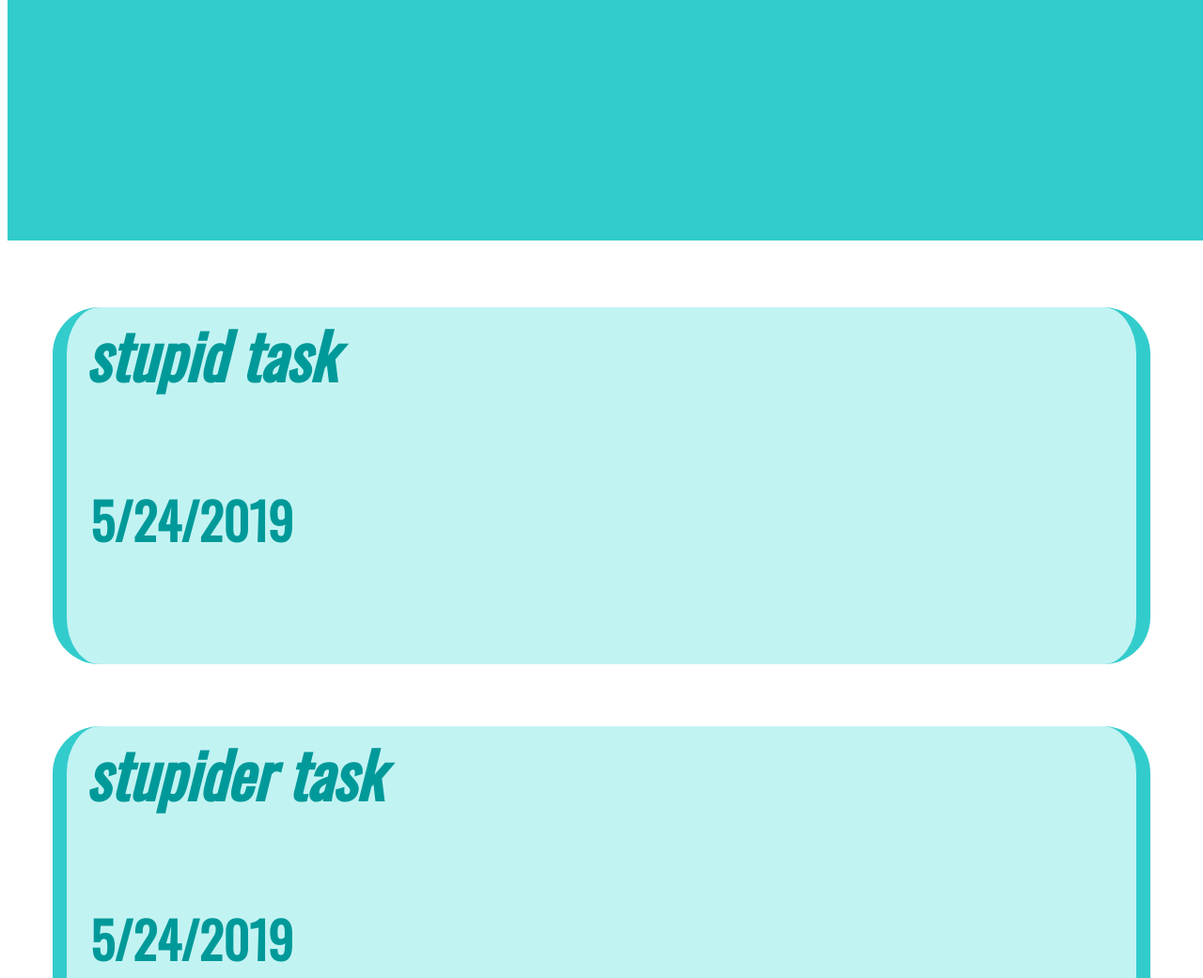
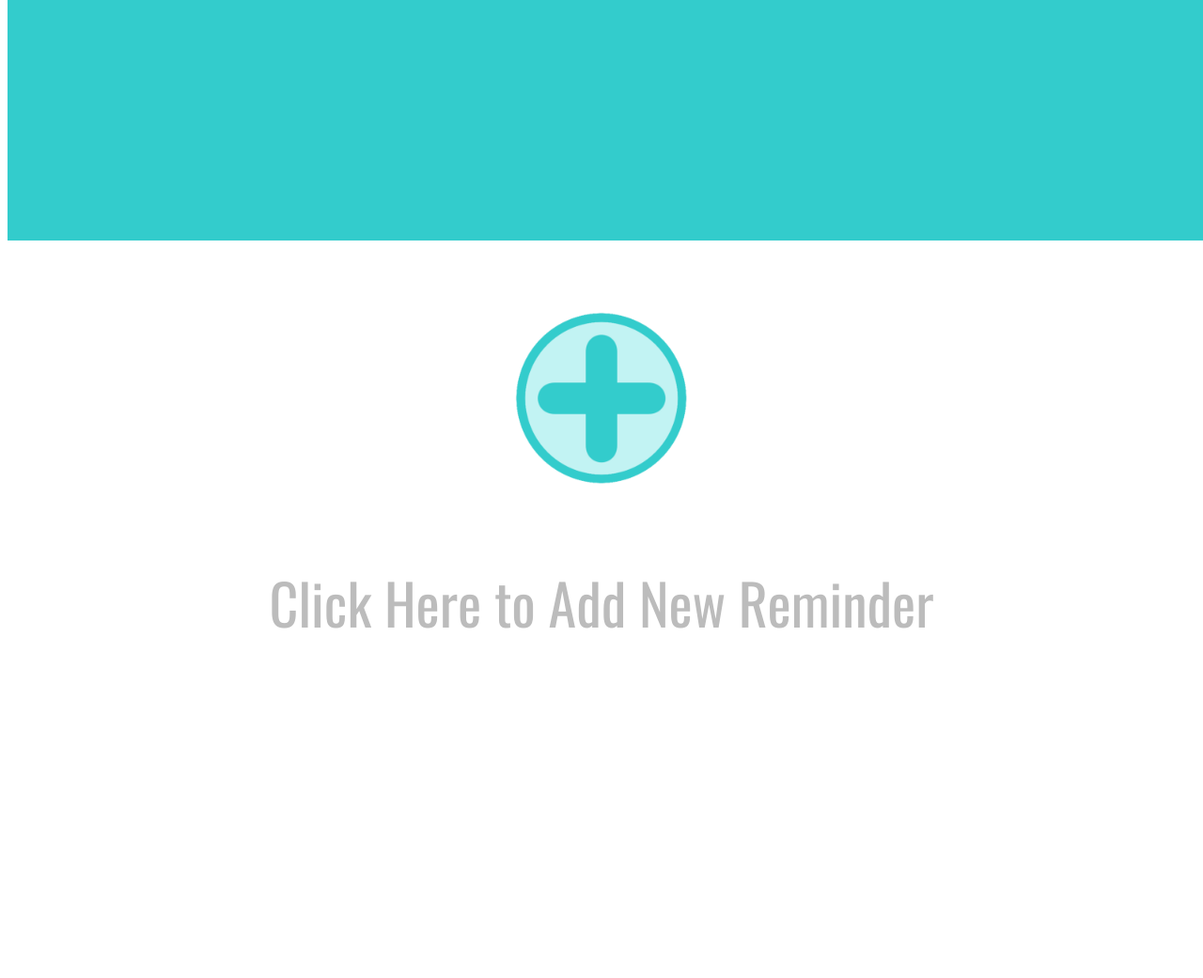
Before and after one commit to TobySushi/app-final, a plain HTML site: page html/index.html in a window 1280 px wide. Shown: the top 1041 px of the page at 94% size. After the commit the page ends 800 px from the top, so only its background shows below. Drawn offline with nearby package versions, Linux system fonts and the light colour scheme.

Commit message:
added new button notification when there are no reminders

```diff
--- a/css/style.css
+++ b/css/style.css
@@ -52,11 +52,11 @@ header {
     height: 200px;
 }
 
-#empty_obj_notif {
+#no_reminder_header {
     color: #bcbcbc;
     font-family: 'Oswald', cursive;
     margin-top: 5px;
-    font-size: 40pt;
+    font-size: 45pt;
 }
 
 .sticky {
--- a/html/index.html
+++ b/html/index.html
@@ -11,11 +11,12 @@
         </header>
         <!--Reminders-->
         <article id="remind_container">
-            <script src="../js/index.js"></script>
         </article>
         <!--New Button-->
         <article id="new_button_container">
             <input id="new_button" type="image" src="../images/spr_new_button.png">
+            <!--display when there is no reminders present <p id="no_reminder_header">Click Here to Add New Reminder</p>-->
         </article>
+        <script src="../js/index.js"></script>
     </body>
 </html>
--- a/js/index.js
+++ b/js/index.js
@@ -8,40 +8,6 @@
 
 //variables
 var test_obj =  {
-    0: {
-        "name": "stupid task",
-        "time": "5/24/2019"
-    },
-
-    1: {
-        "name": "stupider task",
-        "time": "5/24/2019"
-    },
-
-    2: {
-        "name": "poop",
-        "time": "5/24/2019"
-    },
-
-    3: {
-        "name": "poop 1",
-        "time": "5/24/2019"
-    },
-
-    4: {
-        "name": "poop 2",
-        "time": "5/24/2019"
-    } ,
-
-    5: {
-        "name": "poop 2000",
-        "time": "5/24/2019"
-    },
-
-    6: {
-        "name": "poop pee",
-        "time": "5/24/2019"
-    }
 }
 
 //functions
@@ -55,9 +21,15 @@ Object.size = function(obj) {
 
 //write reminders to article
 var remind_container = document.getElementById("remind_container");
+var new_button_container = document.getElementById("new_button_container");
 
-    //loop through reminder object structure
+//loop through reminder object structure
 for (i = 0; i < Object.size(test_obj); i++) {
     var current_remind_obj = test_obj[i];
     remind_container.insertAdjacentHTML('beforeend','<article class="reminder_tab"> <h1 class="reminder_name">' + current_remind_obj.name + '</h1><h2 class="reminder_date">' + current_remind_obj.time + '</h2></article>');
 }
+
+//if no reminders are present, display text
+if (Object.size(test_obj) == 0){
+    new_button_container.insertAdjacentHTML('beforeend','<p id="no_reminder_header">Click Here to Add New Reminder</p>');
+}
```
Also changed, not shown: package.json (deleted, +0 -26 lines), 1 other file.
